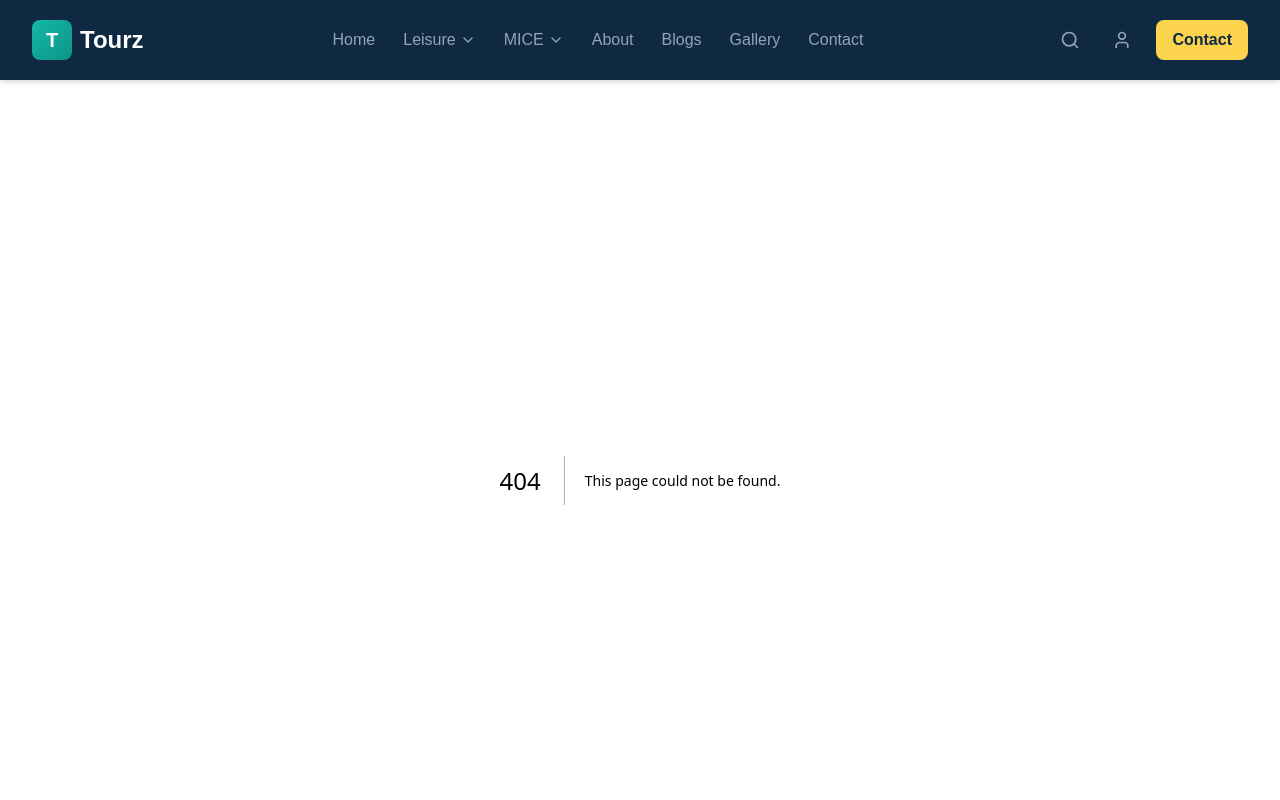
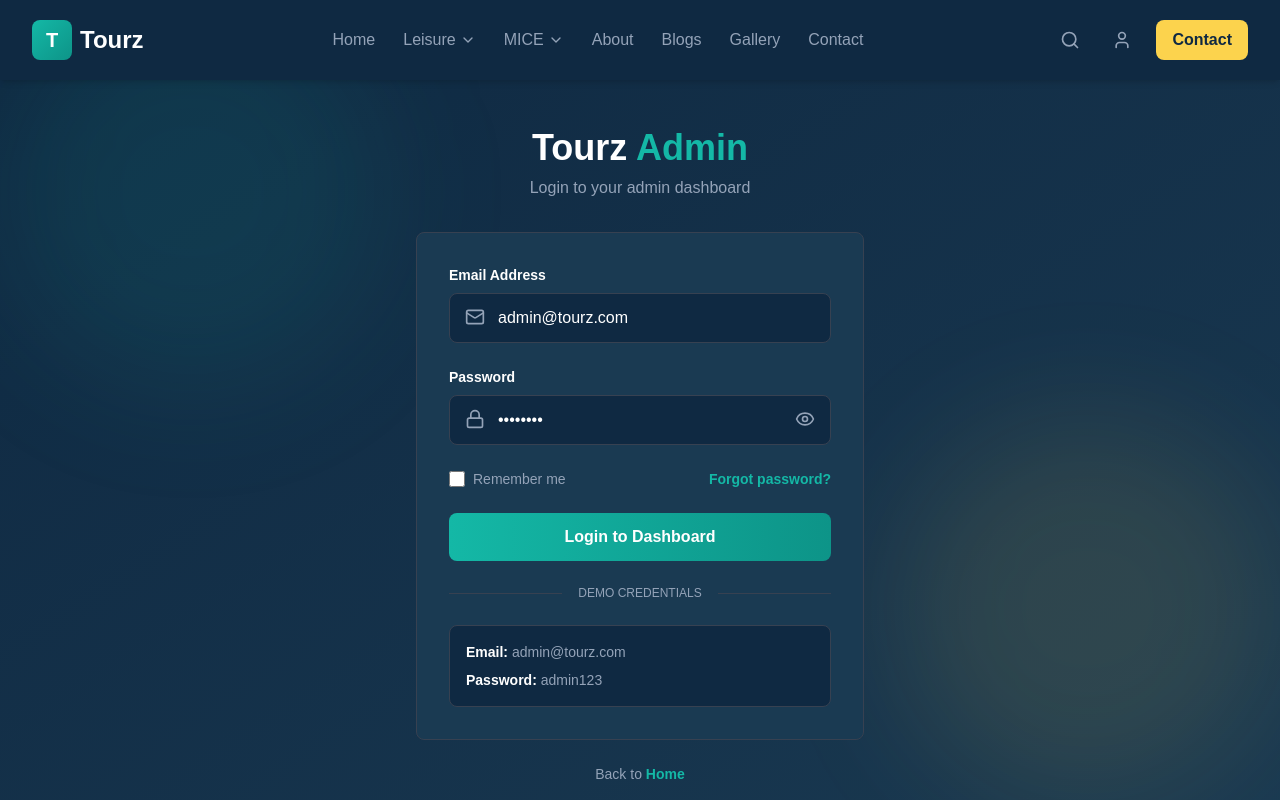
Before and after one commit to DEBOJEETDAS36/new_tourz, a Next.js app: page /admin/login in a window 1280 px wide. Before the commit this address had no page. Shown: the top 800 px of the page. Built offline with nearby package versions, Linux system fonts and the light colour scheme.

Commit message:
Admin login page route created

```diff
--- /dev/null
+++ b/app/admin/login/page.tsx
@@ -0,0 +1,205 @@
+'use client';
+
+import { useState } from 'react';
+import { useRouter } from 'next/navigation';
+import Link from 'next/link';
+import { Mail, Lock, Eye, EyeOff, Loader } from 'lucide-react';
+
+export default function AdminLoginPage() {
+  const router = useRouter();
+  const [email, setEmail] = useState('admin@tourz.com');
+  const [password, setPassword] = useState('admin123');
+  const [showPassword, setShowPassword] = useState(false);
+  const [isLoading, setIsLoading] = useState(false);
+  const [error, setError] = useState('');
+  const [rememberMe, setRememberMe] = useState(false);
+
+  const handleSubmit = async (e: React.FormEvent) => {
+    e.preventDefault();
+    setError('');
+    setIsLoading(true);
+
+    try {
+      const response = await fetch('/api/auth/login', {
+        method: 'POST',
+        headers: {
+          'Content-Type': 'application/json',
+        },
+        body: JSON.stringify({ email, password }),
+        credentials: 'include',
+      });
+
+      if (!response.ok) {
+        const data = await response.json();
+        throw new Error(data.error || 'Login failed');
+      }
+
+      const data = await response.json();
+
+      // Redirect to admin dashboard
+      router.push('/admin/dashboard');
+    } catch (err: any) {
+      setError(err.message || 'Login failed. Please try again.');
+    } finally {
+      setIsLoading(false);
+    }
+  };
+
+  return (
+    <div className="min-h-screen bg-gradient-to-br from-[#0F2942] to-[#1a3a52] flex items-center justify-center px-4 py-12">
+
+      {/* Background Pattern */}
+      <div className="absolute inset-0 overflow-hidden">
+        <div className="absolute top-0 left-0 w-96 h-96 bg-[#14B8A6]/10 rounded-full blur-3xl" />
+        <div className="absolute bottom-0 right-0 w-96 h-96 bg-[#FCD34D]/10 rounded-full blur-3xl" />
+      </div>
+
+      {/* Login Card */}
+      <div className="relative w-full max-w-md">
+
+        {/* Header */}
+        <div className="text-center mb-8">
+          <Link href="/" className="inline-block">
+            <h1 className="text-4xl font-bold text-white mb-2">
+              Tourz <span className="text-[#14B8A6]">Admin</span>
+            </h1>
+          </Link>
+          <p className="text-[#94A3B8]">Login to your admin dashboard</p>
+        </div>
+
+        {/* Form Card */}
+        <div className="bg-[#1a3a52] rounded-lg border border-[#374151] p-8 backdrop-blur-sm">
+
+          {/* Error Message */}
+          {error && (
+            <div className="mb-6 bg-[#EF4444]/20 border border-[#EF4444] rounded-lg p-4 text-[#EF4444] text-sm">
+              <p className="font-semibold">❌ {error}</p>
+            </div>
+          )}
+
+          {/* Form */}
+          <form onSubmit={handleSubmit} className="space-y-6">
+
+            {/* Email Field */}
+            <div>
+              <label className="block text-white font-semibold mb-2 text-sm">
+                Email Address
+              </label>
+              <div className="relative">
+                <Mail className="absolute left-4 top-3.5 text-[#94A3B8]" size={20} />
+                <input
+                  type="email"
+                  value={email}
+                  onChange={(e) => setEmail(e.target.value)}
+                  placeholder="admin@tourz.com"
+                  className="w-full pl-12 pr-4 py-3 bg-[#0F2942] border border-[#374151] rounded-lg text-white placeholder-[#94A3B8] focus:outline-none focus:border-[#14B8A6] focus:ring-1 focus:ring-[#14B8A6]/20 transition"
+                  disabled={isLoading}
+                  required
+                />
+              </div>
+            </div>
+
+            {/* Password Field */}
+            <div>
+              <label className="block text-white font-semibold mb-2 text-sm">
+                Password
+              </label>
+              <div className="relative">
+                <Lock className="absolute left-4 top-3.5 text-[#94A3B8]" size={20} />
+                <input
+                  type={showPassword ? 'text' : 'password'}
+                  value={password}
+                  onChange={(e) => setPassword(e.target.value)}
+                  placeholder="••••••••"
+                  className="w-full pl-12 pr-12 py-3 bg-[#0F2942] border border-[#374151] rounded-lg text-white placeholder-[#94A3B8] focus:outline-none focus:border-[#14B8A6] focus:ring-1 focus:ring-[#14B8A6]/20 transition"
+                  disabled={isLoading}
+                  required
+                />
+                <button
+                  type="button"
+                  onClick={() => setShowPassword(!showPassword)}
+                  className="absolute right-4 top-3.5 text-[#94A3B8] hover:text-white transition"
+                  disabled={isLoading}
+                >
+                  {showPassword ? <EyeOff size={20} /> : <Eye size={20} />}
+                </button>
+              </div>
+            </div>
+
+            {/* Remember Me & Forgot Password */}
+            <div className="flex items-center justify-between text-sm">
+              <label className="flex items-center gap-2 cursor-pointer">
+                <input
+                  type="checkbox"
+                  checked={rememberMe}
+                  onChange={(e) => setRememberMe(e.target.checked)}
+                  className="w-4 h-4 rounded border-[#374151] bg-[#0F2942] accent-[#14B8A6] cursor-pointer"
+                  disabled={isLoading}
+                />
+                <span className="text-[#94A3B8] hover:text-white transition">
+                  Remember me
+                </span>
+              </label>
+              <a
+                href="#"
+                className="text-[#14B8A6] hover:text-[#0d9488] transition font-semibold"
+              >
+                Forgot password?
+              </a>
+            </div>
+
+            {/* Submit Button */}
+            <button
+              type="submit"
+              disabled={isLoading}
+              className="w-full bg-gradient-to-r from-[#14B8A6] to-[#0d9488] hover:from-[#0d9488] hover:to-[#06b494] disabled:opacity-50 disabled:cursor-not-allowed text-white font-bold py-3 px-4 rounded-lg transition flex items-center justify-center gap-2"
+            >
+              {isLoading ? (
+                <>
+                  <Loader size={20} className="animate-spin" />
+                  Logging in...
+                </>
+              ) : (
+                'Login to Dashboard'
+              )}
+            </button>
+          </form>
+
+          {/* Divider */}
+          <div className="my-6 flex items-center gap-4">
+            <div className="flex-1 h-px bg-[#374151]" />
+            <span className="text-[#94A3B8] text-xs uppercase">Demo Credentials</span>
+            <div className="flex-1 h-px bg-[#374151]" />
+          </div>
+
+          {/* Demo Credentials Info */}
+          <div className="bg-[#0F2942] rounded-lg p-4 border border-[#374151] text-sm">
+            <p className="text-[#94A3B8] mb-2">
+              <span className="text-white font-semibold">Email:</span> admin@tourz.com
+            </p>
+            <p className="text-[#94A3B8]">
+              <span className="text-white font-semibold">Password:</span> admin123
+            </p>
+          </div>
+        </div>
+
+        {/* Footer */}
+        <div className="mt-6 text-center">
+          <p className="text-[#94A3B8] text-sm">
+            Back to{' '}
+            <Link href="/" className="text-[#14B8A6] hover:text-[#0d9488] font-semibold transition">
+              Home
+            </Link>
+          </p>
+        </div>
+
+        {/* Security Note */}
+        <div className="mt-8 bg-[#14B8A6]/10 border border-[#14B8A6]/30 rounded-lg p-4 text-center">
+          <p className="text-[#94A3B8] text-xs">
+            🔒 This is a secure admin login. Your credentials are encrypted.
+          </p>
+        </div>
+      </div>
+    </div>
+  );
+}
```
